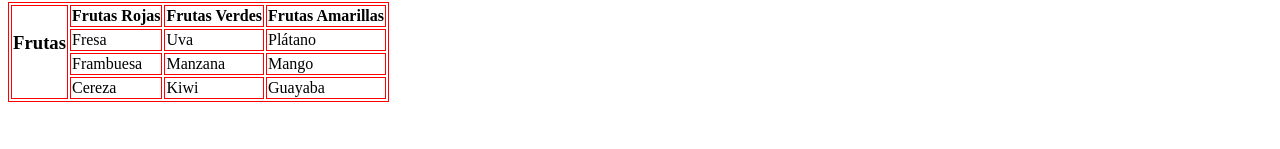
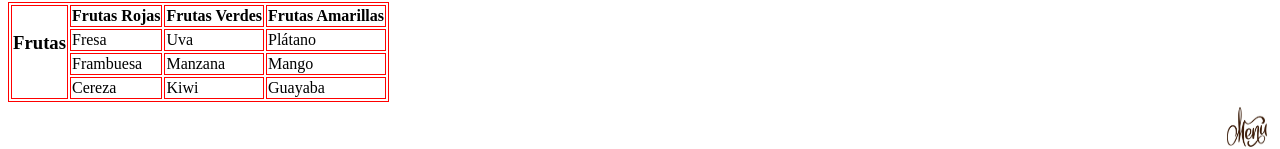
Before and after one commit to Maycita946/tablas, a plain HTML site: page index.html in a window 1280 px wide. Shown: the part 787-936 px from the top of the page. Before the commit the page ends 897 px from the top, so only its background shows below. Drawn offline with Linux system fonts and the light colour scheme.

Commit message:
Add files via upload

```diff
--- a/index.html
+++ b/index.html
@@ -230,6 +230,8 @@
 </tr>
 
 </table>
+<a href="https://maycita946.github.io/menu1/"><img src="menu.jpg" width=50 height=50 align="right"></a><br>
+
 
 
 
```
Also changed, not shown: menu.jpg (added).
